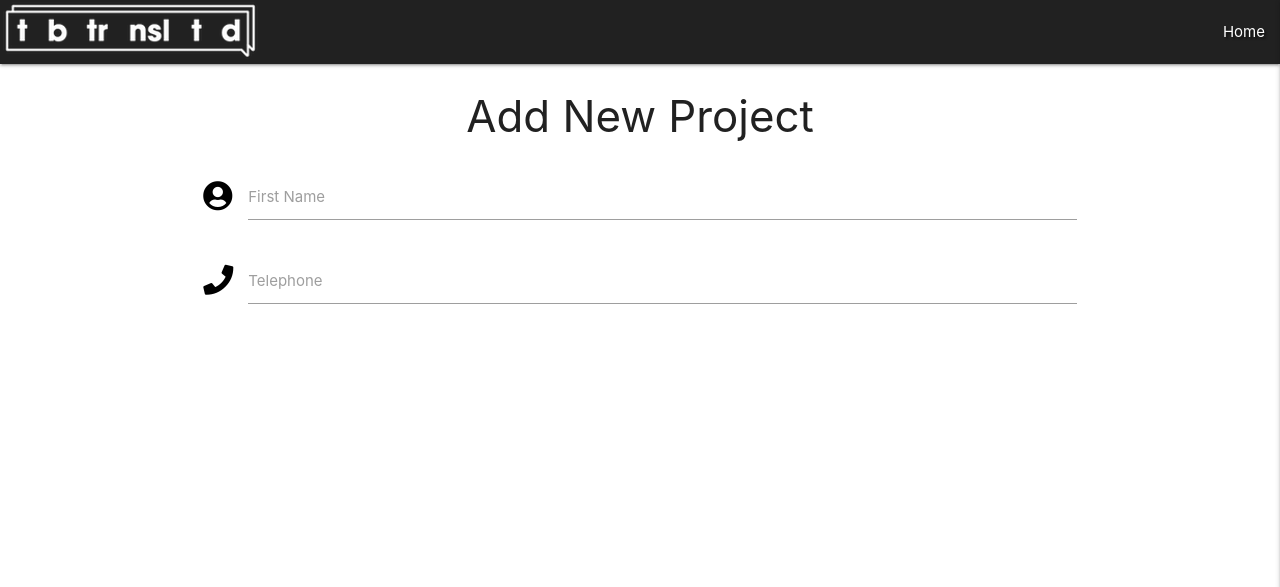
After one commit to Julia-IO/Linguist_Portal, a Flask app: page /add_project in a window 1280 px wide. The commit adds this page. Shown: the top 587 px of the page. Run offline with Flask 2, Linux system fonts and the light colour scheme; some libraries are stand-ins or nearby versions.

Commit message:
Create add_project template

```diff
--- a/app.py
+++ b/app.py
@@ -105,6 +105,10 @@ def logout():
     return redirect(url_for("login"))
 
 
+@app.route("/add_project")
+def add_project():
+    return render_template("add_project.html")
+
 if __name__ == "__main__":
     app.run(host=os.environ.get("IP"),
             port=int(os.environ.get("PORT")),
--- /dev/null
+++ b/templates/add_project.html
@@ -0,0 +1,23 @@
+{% extends "base.html" %}
+{% block content %}
+
+    <h3 class="center-align">Add New Project</h3>
+
+<div class="row">
+        <form class="col s12" method="POST" action="">
+            <div class="row">
+                <div class="input-field col s12">
+                    <i class="fas fa-user-circle prefix black-text text-darken-4"></i>
+                    <input id="icon_prefix" type="text" class="validate">
+                    <label for="icon_prefix">First Name</label>
+                </div>
+                <div class="input-field col s12">
+                    <i class="fas fa-phone prefix black-text text-darken-4"></i>
+                    <input id="icon_telephone" type="tel" class="validate">
+                    <label for="icon_telephone">Telephone</label>
+                </div>
+            </div>
+        </form>
+    </div>
+
+{% endblock %}
--- a/templates/base.html
+++ b/templates/base.html
@@ -24,7 +24,7 @@
                 {% if session.user %}
                     <li><a href="{{ url_for('profile') }}">Profile</a></li>
                     <li><a href="{{ url_for('get_projects') }}">My Dashboard</a></li>
-				    <li><a href="#">New Project</a></li>
+				    <li><a href="{{ url_for('add_project') }}">New Project</a></li>
                     <li><a href="{{ url_for('register') }}">Manage Linguists</a></li>
                     <li><a href="{{ url_for('logout') }}">Log Out</a></li>
                 {% else %}
@@ -40,7 +40,7 @@
                 {% if session.user %}
                     <li><a href="{{ url_for('profile') }}">Profile</a></li>
                     <li><a href="{{ url_for('get_projects') }}">My Dashboard</a></li>
-				    <li><a href="#">New Project</a></li>
+				    <li><a href="{{ url_for('add_project') }}">New Project</a></li>
                     <li><a href="{{ url_for('register') }}">Manage Linguists</a></li>
                     <li><a href="{{ url_for('logout') }}">Log Out</a></span></li>
                 {% else %}
--- a/templates/profile.html
+++ b/templates/profile.html
@@ -53,5 +53,4 @@
   <div id="test12" class="col s12"><p>{{ linguist.project_due_date }}</p></div>
 
 
-
 {% endblock %}
```
